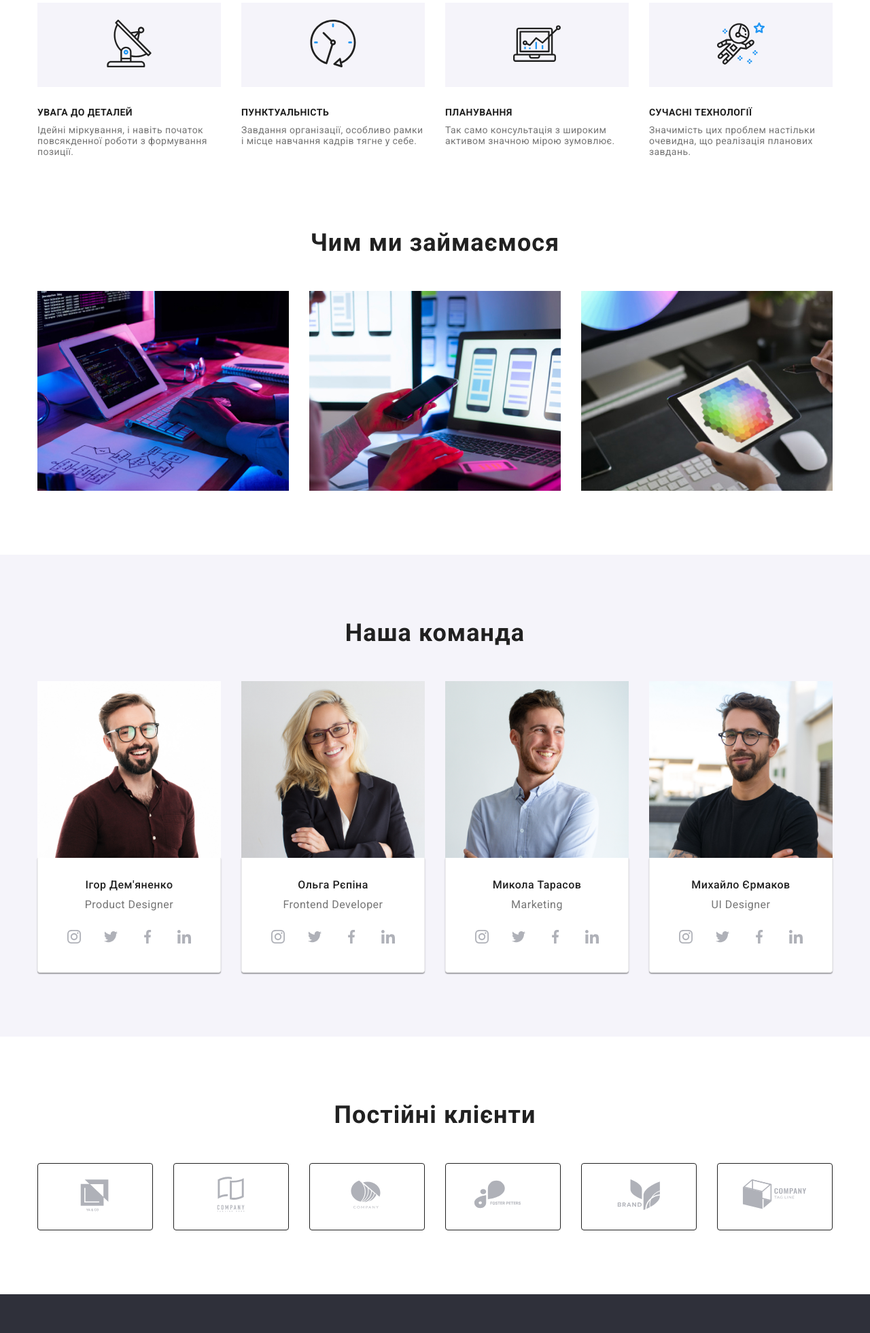
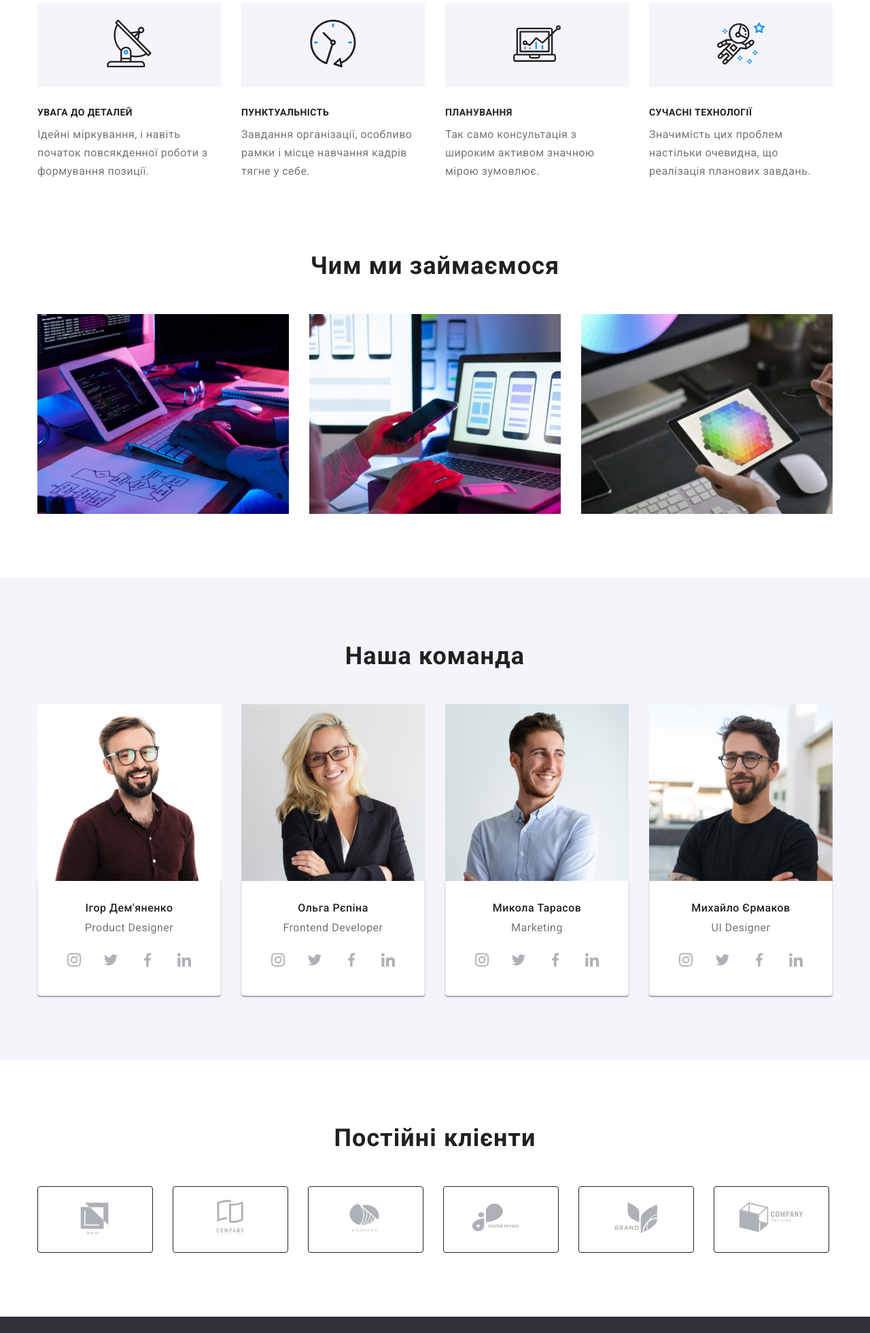
Before and after one commit to Nataliia-Huk/goit-markup-hw-03, a plain HTML site: page index.html in a window 1280 px wide. Shown: the part 839-2800 px from the top of the page at 68% size. Drawn offline with nearby package versions, Linux system fonts and the light colour scheme.

Commit message:
Update style.css

```diff
--- a/css/style.css
+++ b/css/style.css
@@ -248,14 +248,12 @@ svg {
   text-transform: uppercase;
 }
 .advantages__text {
-  font-size: 14px;
   line-height: 1.7;
   letter-spacing: 0.03em;
   color: var(--text-second-color);
   margin-bottom: 10px;
-  font-size: 14px;
-  line-height: 1.14;
 }
+
 .design {
   padding-top: 0;
 }
@@ -345,7 +343,7 @@ svg {
 .clients__list {
   display: flex;
   flex-wrap: wrap;
-  gap: 30px;
+  gap: 29px;
 }
 .clients__list-item {
   padding: 16px 31px;
@@ -407,6 +405,10 @@ svg {
   display: flex;
   flex-wrap: wrap;
   gap: 30px;
+}
+.portfolio__card:hover {
+  box-shadow: 0px 1px 1px rgba(0, 0, 0, 0.12), 0px 4px 4px rgba(0, 0, 0, 0.06),
+    1px 4px 6px rgba(0, 0, 0, 0.16);
 }
 .portfolio__description {
   border: 1px solid #eee;
```
